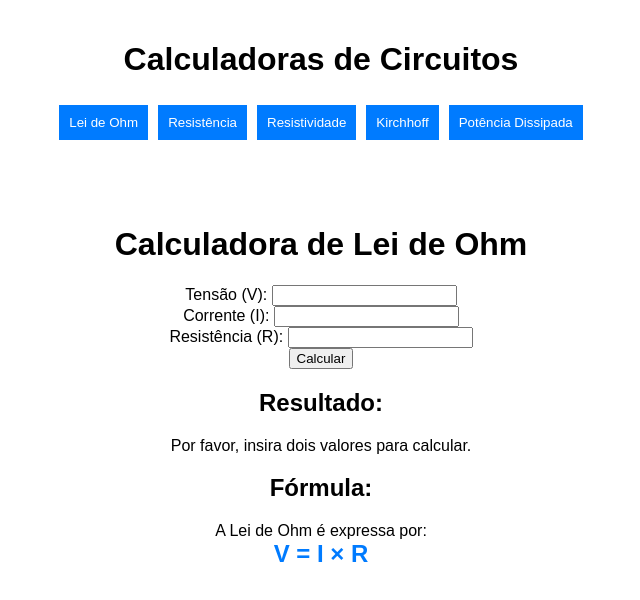
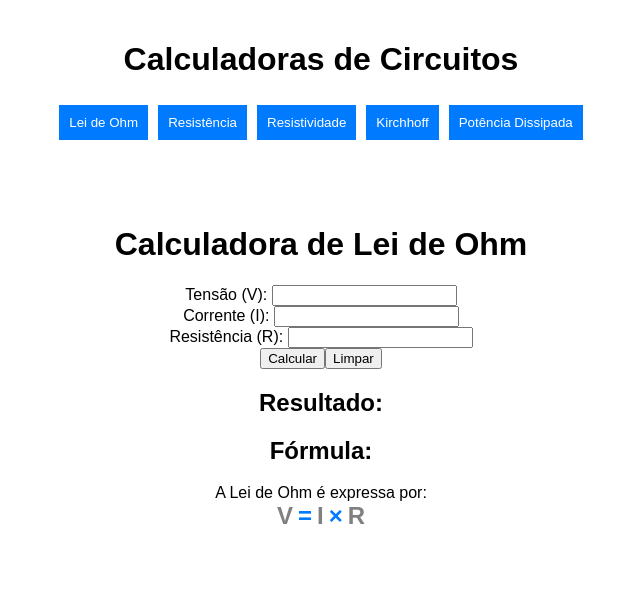
Before and after one commit to DeviAlison/physics, a React (Create React App) app: page / in a window 1280 px wide. Shown: the top 600 px of the page, without its empty margins (319-959 px from the left). Built offline with nearby package versions, Linux system fonts and the light colour scheme.

Commit message:
feat: preventing input lock and making ohm formule dynamic - main

```diff
--- a/package.json
+++ b/package.json
@@ -6,6 +6,7 @@
     "@testing-library/jest-dom": "^5.17.0",
     "@testing-library/react": "^13.4.0",
     "@testing-library/user-event": "^13.5.0",
+    "eslint": "^8.57.0",
     "react": "^18.3.1",
     "react-dom": "^18.3.1",
     "react-scripts": "5.0.1",
--- a/src/components/OhmCalculator.js
+++ b/src/components/OhmCalculator.js
@@ -27,9 +27,24 @@ function App() {
     setResult(resultText);
   };
 
-  useEffect(() => {
-    calculateValues();
-  }, [voltage, current, resistance]);
+  const clearAll = () => {
+    setVoltage('');
+    setCurrent('');
+    setResistance('');
+    setResult('');
+  }
+
+  const hasAllValues = voltage && current && resistance;
+
+  const [tips, setTips] = useState([]);
+
+  const generateTips = () => {
+    // if ()
+  }
+
+  // useEffect(() => {
+  //   calculateValues();
+  // }, [voltage, current, resistance]);
 
   return (
     <div className="App">
@@ -39,7 +54,13 @@ function App() {
         <input
           type="number"
           value={voltage}
-          onChange={(e) => setVoltage(e.target.value)}
+          onChange={(e) => {
+            if (hasAllValues) {
+              clearAll();
+            }
+            setVoltage(e.target.value);
+          }}
+          disabled={current && resistance && !hasAllValues}
         />
       </div>
       <div>
@@ -47,7 +68,13 @@ function App() {
         <input
           type="number"
           value={current}
-          onChange={(e) => setCurrent(e.target.value)}
+          onChange={(e) => {
+            if (hasAllValues) {
+              clearAll();
+            }
+            setCurrent(e.target.value);
+          }}
+          disabled={voltage && resistance && !hasAllValues}
         />
       </div>
       <div>
@@ -55,10 +82,17 @@ function App() {
         <input
           type="number"
           value={resistance}
-          onChange={(e) => setResistance(e.target.value)}
+          onChange={(e) => {
+            if (hasAllValues) {
+              clearAll();
+            }
+            setResistance(e.target.value);
+          }}
+          disabled={voltage && current && !hasAllValues}
         />
       </div>
       <button onClick={calculateValues}>Calcular</button>
+      <button onClick={clearAll}>Limpar</button>
       <div>
         <h2>Resultado:</h2>
         <p>{result}</p>
@@ -68,7 +102,31 @@ function App() {
         <p>
           A Lei de Ohm é expressa por: <br />
           <strong style={{ fontSize: '24px', fontWeight: 'bold', color: '#007bff' }}>
-            V = I × R
+            <div style={{
+              display: 'flex',
+              justifyContent: 'center',
+              alignItems: 'center',
+              gap: '5px',
+              width: '100%',
+            }}>
+              <div
+                style={{
+                  color: `${voltage ? '#007bff' : 'gray'}`,
+                }}
+              >V</div>
+              <div>=</div>
+              <div
+                style={{
+                  color: `${current ? '#007bff' : 'gray'}`,
+                }}
+              >I</div>
+              <div>×</div>
+              <div
+                style={{
+                  color: `${resistance ? '#007bff' : 'gray'}`,
+                }}
+              >R</div>
+            </div>
           </strong>
         </p>
       </div>
```
Also changed, not shown: 1 other file (tests, documents, lock files or other folders).
